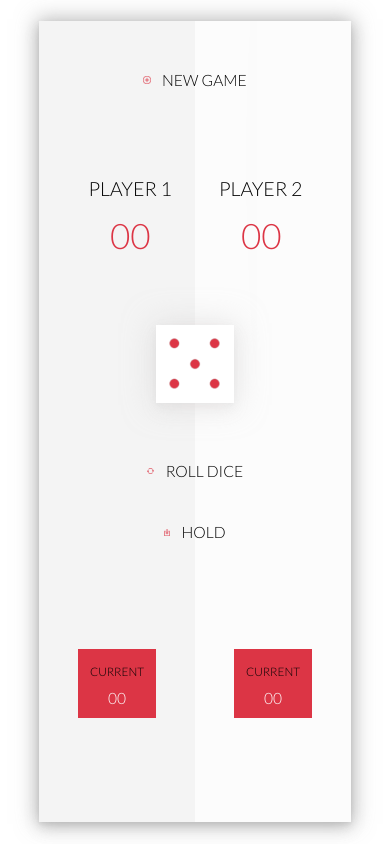
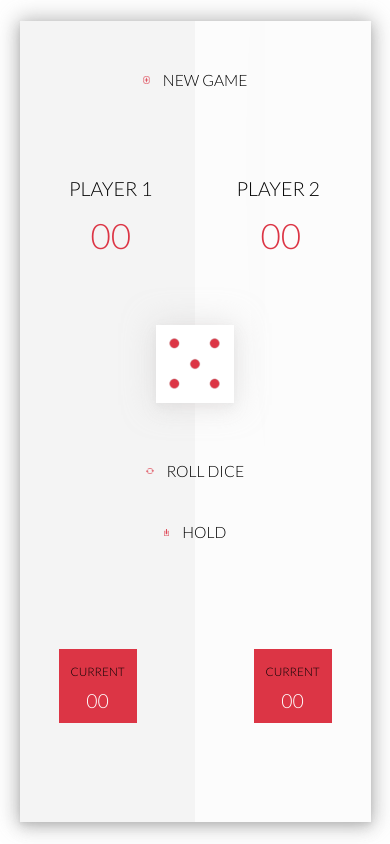
Before and after one commit to kujlau/Roll_Dice_Game, a plain HTML site: page index.html in a window 390 px wide. Shown: the top 844 px of the page. Drawn offline with Linux system fonts and the light colour scheme.

Commit message:
MODIFY CSS

```diff
--- a/style.css
+++ b/style.css
@@ -313,7 +313,7 @@ body{
 
 @media screen and (max-width: 640px){
   .container{
-    width: 80vw;
+    width: 90vw;
   }
   .left{
     width: 30%;
@@ -322,6 +322,9 @@ body{
     font-size: 5vw;
     margin: 0;
     margin-right: 2.2vw;
+  }
+  #led_1{
+    width: 2vw;
   }
   #global_1{
     font-size: 9vw;
@@ -336,7 +339,7 @@ body{
     font-size: 3vw;
   }
   #round_1{
-    font-size: 4vw;
+    font-size: 5vw;
   }
   .center{
     width: 350px;
@@ -362,6 +365,9 @@ body{
     margin: 0;
     margin-right: 2.2vw;
   }
+  #led_2{
+    width: 2vw;
+  }
   #global_2{
     font-size: 9vw;
     margin-right: 9vw;
@@ -376,6 +382,6 @@ body{
     font-size: 3vw;
   }
   #round_2{
-    font-size: 4vw;
+    font-size: 5vw;
   }
 }
```
